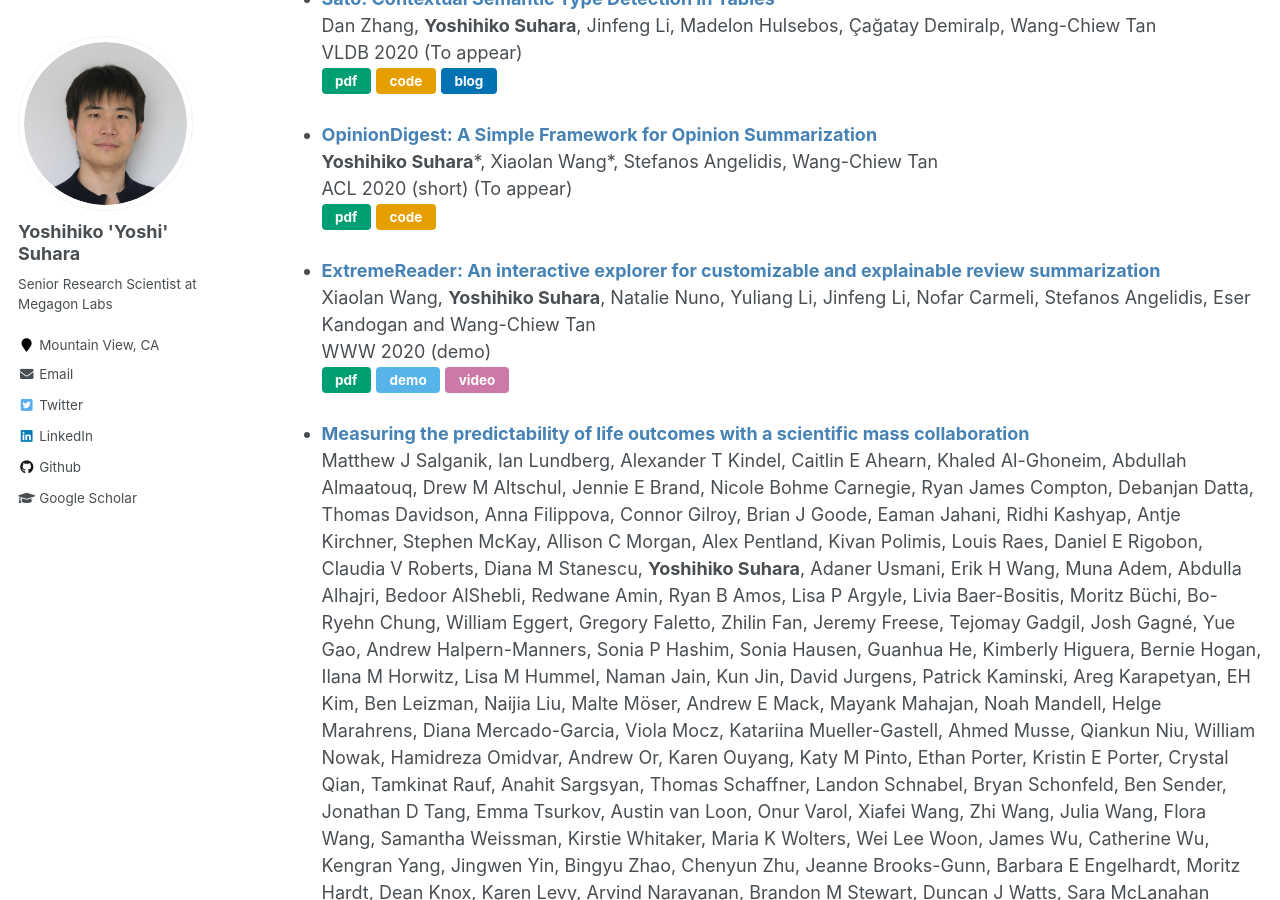
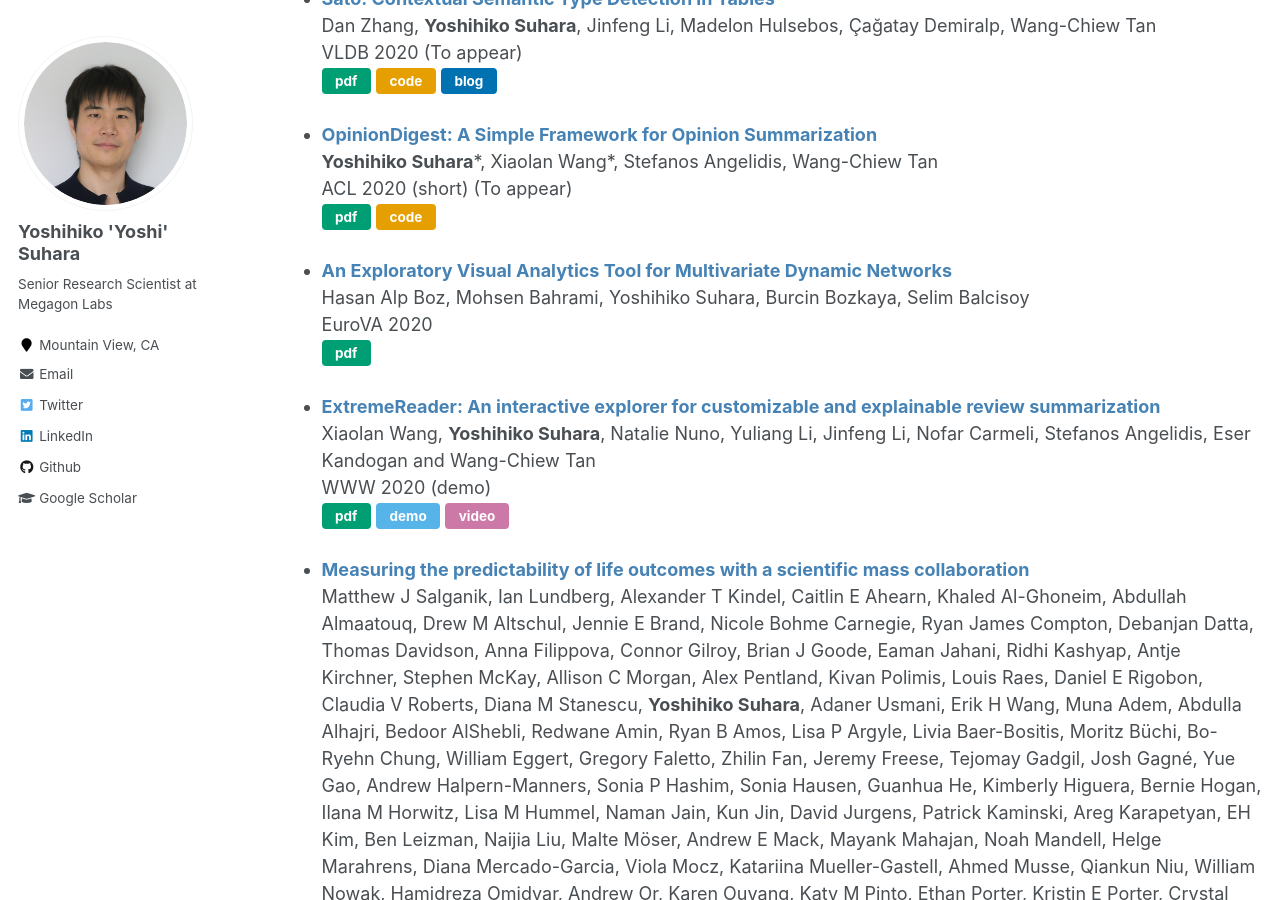
Before and after one commit to suhara/suhara.github.io, a Jekyll site: the page built from _pages/publications.md, in a window 1280 px wide and 900 px high, scrolled down 781 px. Built offline with Jekyll 4.4.1, drawn with Linux system fonts in a browser that asks for light colours.

Commit message:
Update publications.md

```diff
--- a/_pages/publications.md
+++ b/_pages/publications.md
@@ -46,6 +46,11 @@ __Yoshihiko Suhara__\*, Xiaolan Wang\*, Stefanos Angelidis, Wang-Chiew Tan
 ACL 2020 (short) (To appear)
 [pdf](https://arxiv.org/abs/2005.01901){:class="btn btn-pdf"}
 [code](https://github.com/megagonlabs/opiniondigest){:class="btn btn-code"}
+
+- [__An Exploratory Visual Analytics Tool for Multivariate Dynamic Networks__](https://diglib.eg.org/bitstream/handle/10.2312/eurova20201081/019-023.pdf)
+Hasan Alp Boz, Mohsen Bahrami, Yoshihiko Suhara, Burcin Bozkaya, Selim Balcisoy
+EuroVA 2020
+[pdf](https://diglib.eg.org/bitstream/handle/10.2312/eurova20201081/019-023.pdf){:class="btn btn-pdf"}
 
  - [__ExtremeReader: An interactive explorer for customizable and explainable review summarization__](https://dl.acm.org/doi/abs/10.1145/3366424.3383535)
 Xiaolan Wang, __Yoshihiko Suhara__, Natalie Nuno, Yuliang Li, Jinfeng Li, Nofar Carmeli, Stefanos Angelidis, Eser Kandogan and Wang-Chiew Tan
```
